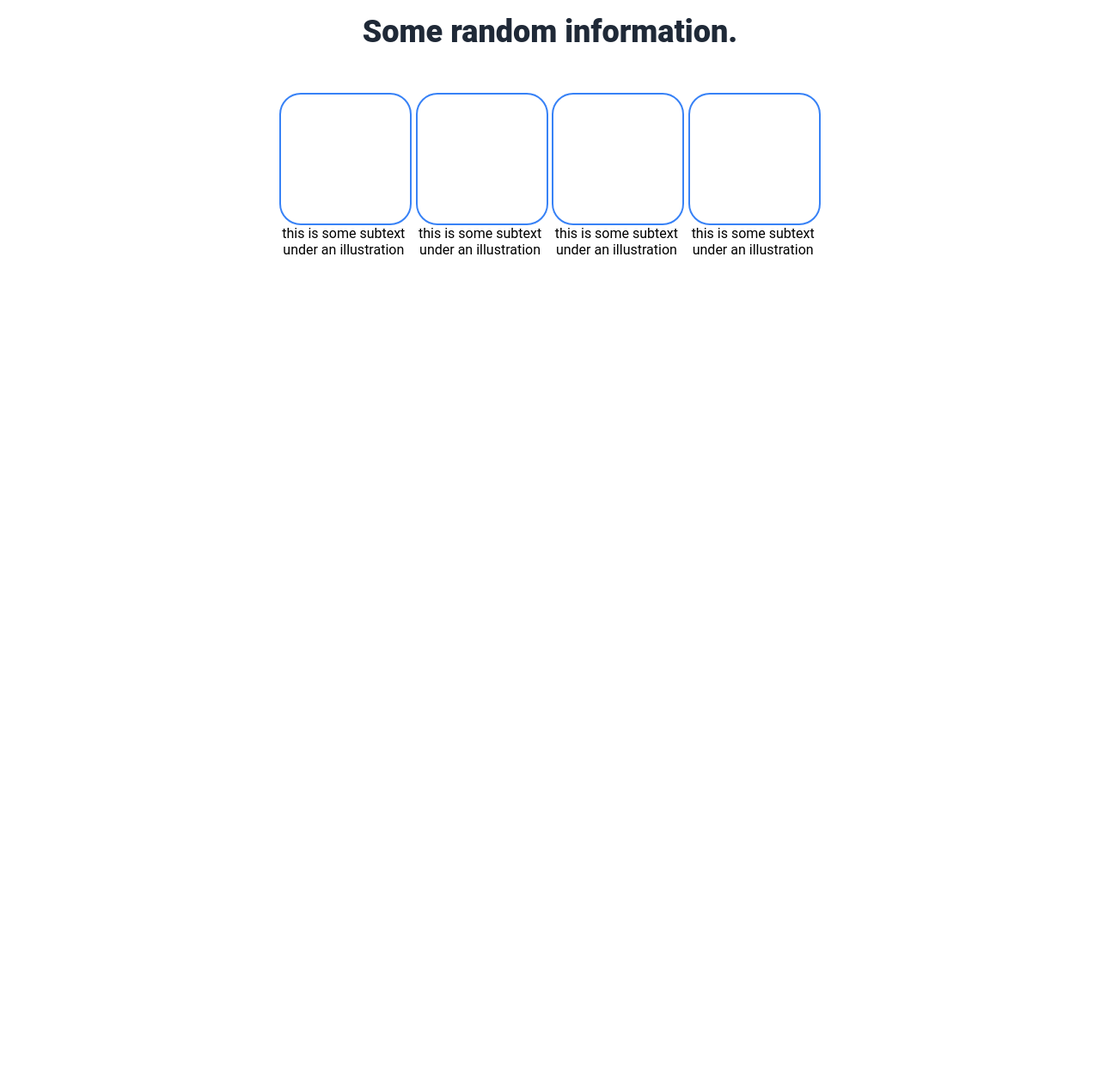
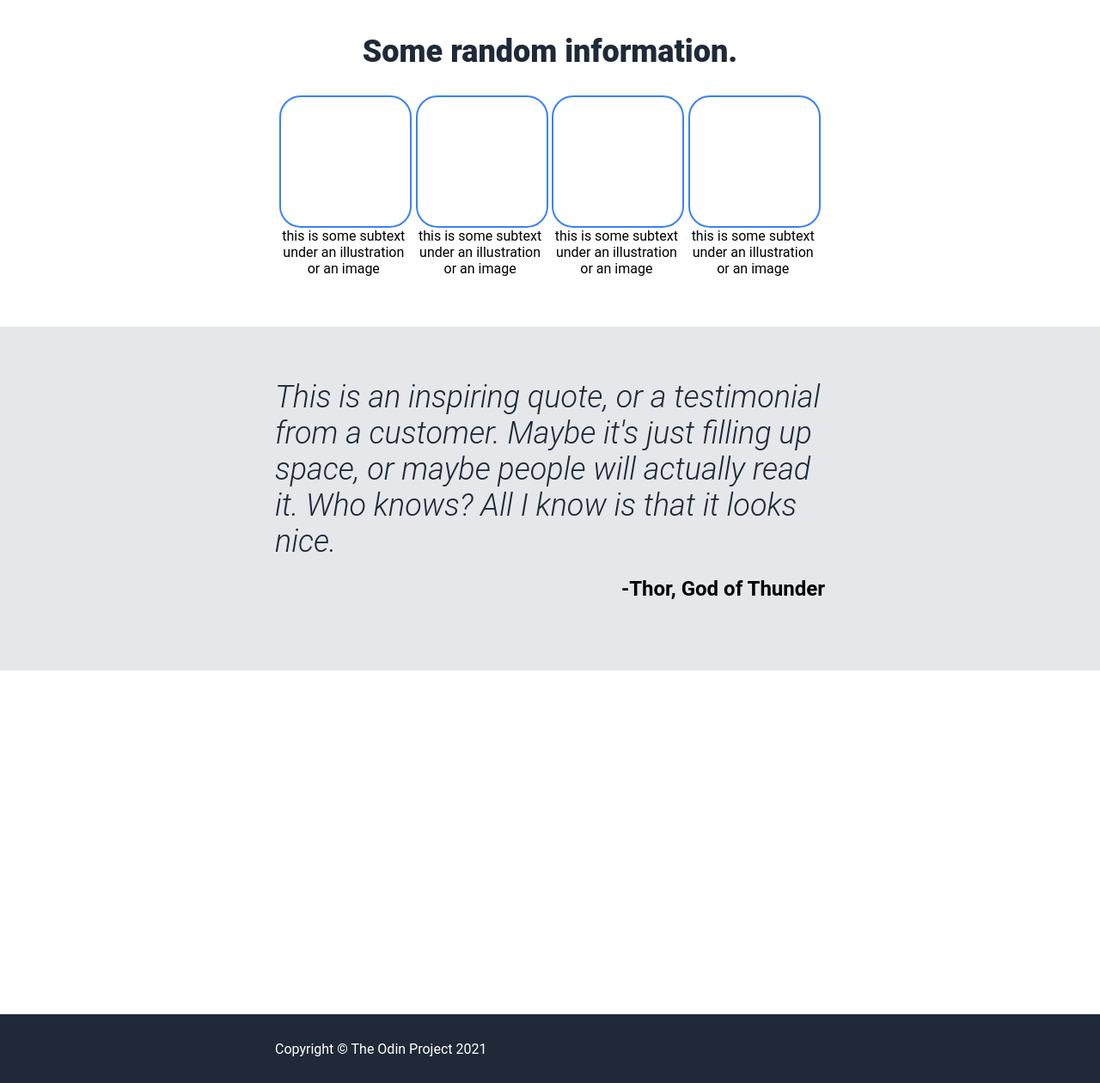
Before and after one commit to manfred0912/landing-page, a plain HTML site: page index.html in a window 1280 px wide. Shown: the part 500-1760 px from the top of the page at 86% size. Before the commit the page ends 800 px from the top, so only its background shows below. Drawn offline with Linux system fonts and the light colour scheme.

Commit message:
third panel and footer styled

```diff
--- a/index.html
+++ b/index.html
@@ -35,7 +35,10 @@
                 </ul>
             </div>
             <div class="third">
-                <div></div>
+                <p><i>This is an inspiring quote, or a testimonial from a customer. Maybe it's just filling up space, or maybe people will actually read it. Who knows? All I know is that it looks nice.</i></p>
+                <div id="right">
+                    <h2>-Thor, God of Thunder</h2>
+                </div>
             </div>
             <div class="fourth">
                 <div>
@@ -45,7 +48,7 @@
                 </div>
             </div>
         </div>
-        <div class="footer style1"></div>
+        <div class="footer style1">Copyright © The Odin Project 2021</div>
     </div>
 </body>
 </html>
--- a/styles.css
+++ b/styles.css
@@ -1,6 +1,14 @@
 body {
   font-family: Roboto, Arial, sans-serif;
   margin: 0;
+}
+
+ul {
+  list-style-type: none;
+  display: flex;
+  padding: 0%;
+  margin: 0%;
+  justify-content: space-evenly;
 }
 
 p {
@@ -13,7 +21,7 @@ li p {
 }
 
 button {
-    background-color: #3882F6;
+  background-color: #3882f6;
   color: white;
   border-radius: 10px;
   padding: 5px 20px;
@@ -29,27 +37,43 @@ button {
 }
 
 .header a {
-    color: #E5E7EB;
+  color: #e5e7eb;
   margin-right: 20px;
+}
+
+.footer {
+  height: 80px;
+  display: flex;
+  justify-content: space-between;
+  align-items: center;
+  color: white;
 }
 
 #main-text {
   font-size: 48px;
-    color: #F9FAF8;
+  color: #f9faf8;
   font-weight: 900;
   margin: 0%;
 }
 
 .secondary-text {
   font-size: 18px;
-    color: #E5E7EB;
+  color: #e5e7eb;
 }
 
-.first, .second, .third, .fourth, .header, .footer {
+.first,
+.second,
+.third,
+.fourth,
+.header,
+.footer {
   padding: 0% 25%;
 }
 
-.first, .second, .third, .fourth {
+.first,
+.second,
+.third,
+.fourth {
   height: 400px;
 }
 
@@ -63,14 +87,13 @@ button {
   display: flex;
   flex-direction: column;
   justify-content: center;
-    gap: 20px;
 }
 
 .info {
   display: flex;
   justify-content: center;
   font-size: 36px;
-    color: #1F2937;
+  color: #1f2937;
   font-weight: 900;
   margin-bottom: 30px;
 }
@@ -85,11 +108,11 @@ button {
 }
 
 .style1 {
-  background-color: #1F2937;
+  background-color: #1f2937;
 }
 
-.card{
-    border: 2px solid #3882F6;
+.card {
+  border: 2px solid #3882f6;
   border-radius: 25px;
   width: 150px;
   height: 150px;
@@ -100,13 +123,12 @@ button {
   width: 50%;
 }
 
-.content{
+.content {
   display: flex;
   flex-direction: column;
 }
 
 .general {
-  height: 100vh;
   margin: 0;
   overflow: hidden;
   display: flex;
@@ -114,14 +136,20 @@ button {
   flex-direction: column;
 }
 
-.third {
-  background-color: #E5E7EB;
+#right {
+    display: flex;
+    justify-content: flex-end;
 }
 
-ul {
-  list-style-type: none;
+.third {
+  background-color: #e5e7eb;
   display: flex;
-  padding: 0%;
-  margin: 0%;
-  justify-content: space-evenly;
+  flex-direction: column;
+  justify-content: center;
 }
+
+.third p {
+  font-size: 36px;
+  color: #1f2937;
+  font-weight: 300;
+}
```
Lines whose indentation alone changed are shown as unchanged.
